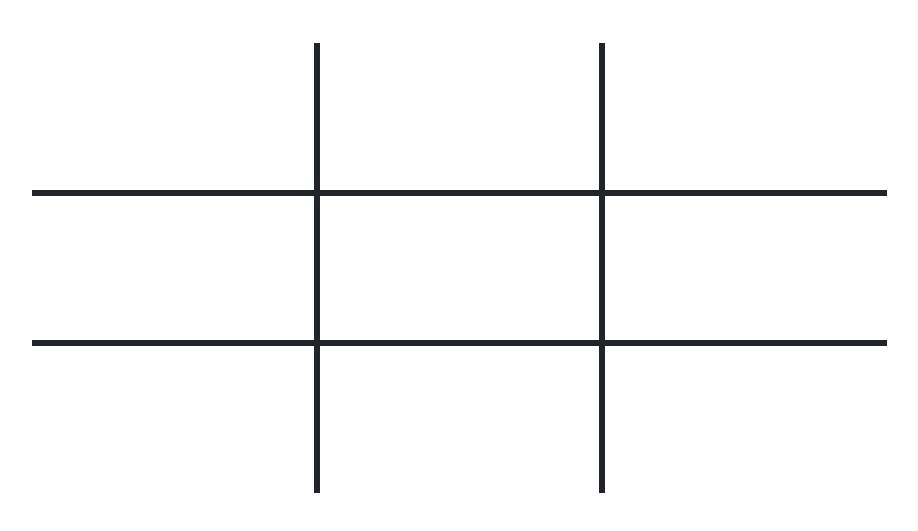
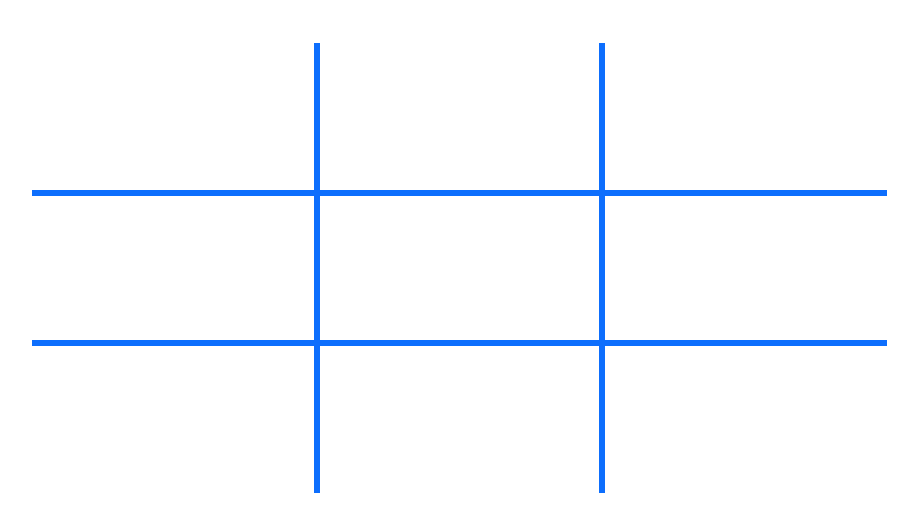
Before and after one commit to jiten2032/Tic-Tac-Toe-Game, a plain HTML site: page index.html in a window 1280 px wide. Shown: the part 101-632 px from the top of the page, without its empty margins (181-1099 px from the left). Drawn offline with nearby package versions, Linux system fonts and the light colour scheme.

Commit message:
Tic Tac Toe Game

```diff
--- a/App.js
+++ b/App.js
@@ -17,7 +17,7 @@
 
 
 let click = 1;
-let myPlayer = `<img src="cross.png" class="img-fluid" alt="..." id="img" style="height:20px;">`;
+let myPlayer = `<img src="cross.png" height="60px" width="60px"  class="img-fluid" alt="..." id="img" style="height:20px;">`;
 
 let allDiv = document.querySelectorAll('#main', '.myDiv');
 allDiv.forEach(eachDiv => {
@@ -30,14 +30,14 @@ function MyFun(e) {
     if (click <= 9) {
 
 
-        if (myPlayer === `<img src="cross.png"class="img-fluid" alt="...">`) {
-            MyDivs.innerHTML = `<img src="cross.png"class="img-fluid" alt="...">`
-            myPlayer = `<img src="circle.png" class="img-fluid" id="img" alt="...">`
+        if (myPlayer === `<img src="cross.png" height="60px" width="60px"  class="img-fluid" alt="...">`) {
+            MyDivs.innerHTML = `<img src="cross.png" height="60px" width="60px"  class="img-fluid" alt="...">`
+            myPlayer = `<img src="circle.png" height="60px" width="60px"  class="img-fluid" id="img" alt="...">`
 
 
         } else {
-            MyDivs.innerHTML = `<img src="circle.png" class="img-fluid" alt="...">`;
-            myPlayer = `<img src="cross.png"class="img-fluid" alt="...">`
+            MyDivs.innerHTML = `<img src="circle.png" height="60px" width="60px"  class="img-fluid" alt="...">`;
+            myPlayer = `<img src="cross.png" height="60px" width="60px"  class="img-fluid" alt="...">`
         }
         click++;
         if (checkwin()) {
--- a/index.html
+++ b/index.html
@@ -18,19 +18,19 @@
     <div class="container" id="main">
         <h1 class="text-center text-primary my-5">Welcome to Tic Tac Toe</h1>
         <div class="row justify-content-center">
-            <div id="div1"   class="myDiv  col-3  w-25  border border-dark border-3 border-top-0 border-start-0 text-center" style="height: 150px;"></div>
-            <div id="div2"   class="myDiv  col-3  w-25  border border-dark border-3 border-top-0 text-center" style="height: 150px;"></div>
-            <div id="div3"   class="myDiv  col-3  w-25  border border-dark border-3 border-top-0 border-end-0 text-center" style="height: 150px;"></div>
+            <div id="div1"   class="myDiv  col-3  w-25  border border-primary border-3 border-top-0 border-start-0 text-center" style="height: 150px;"></div>
+            <div id="div2"   class="myDiv  col-3  w-25  border border-primary border-3 border-top-0 text-center" style="height: 150px;"></div>
+            <div id="div3"   class="myDiv  col-3  w-25  border border-primary border-3 border-top-0 border-end-0 text-center" style="height: 150px;"></div>
         </div>
         <div class="row justify-content-center">
-            <div id="div4"   class="myDiv  col-3  w-25  border border-dark border-3 border-start-0 text-center" style="height: 150px;"></div>
-            <div id="div5"   class="myDiv  col-3  w-25  border border-dark border-3 text-center" style="height: 150px;"></div>
-            <div id="div6"   class="myDiv  col-3  w-25  border border-dark border-3 border-end-0 text-center" style="height: 150px;"></div>
+            <div id="div4"   class="myDiv  col-3  w-25  border border-primary border-3 border-start-0 text-center" style="height: 150px;"></div>
+            <div id="div5"   class="myDiv  col-3  w-25  border border-primary border-3 text-center" style="height: 150px;"></div>
+            <div id="div6"   class="myDiv  col-3  w-25  border border-primary border-3 border-end-0 text-center" style="height: 150px;"></div>
         </div>
         <div class="row justify-content-center">
-            <div id="div7"   class="myDiv  col-3  w-25  border border-dark border-3 border-bottom-0 border-start-0 text-center" style="height: 150px;"></div>
-            <div id="div8"   class="myDiv  col-3  w-25  border border-dark border-3 border-bottom-0 text-center" style="height: 150px;"></div>
-            <div id="div9"   class="myDiv  col-3  w-25  border border-dark border-3 border-bottom-0 border-end-0 text-center" style="height: 150px;"></div>
+            <div id="div7"   class="myDiv  col-3  w-25  border border-primary border-3 border-bottom-0 border-start-0 text-center" style="height: 150px;"></div>
+            <div id="div8"   class="myDiv  col-3  w-25  border border-primary border-3 border-bottom-0 text-center" style="height: 150px;"></div>
+            <div id="div9"   class="myDiv  col-3  w-25  border border-primary border-3 border-bottom-0 border-end-0 text-center" style="height: 150px;"></div>
 
         </div>
 
```
